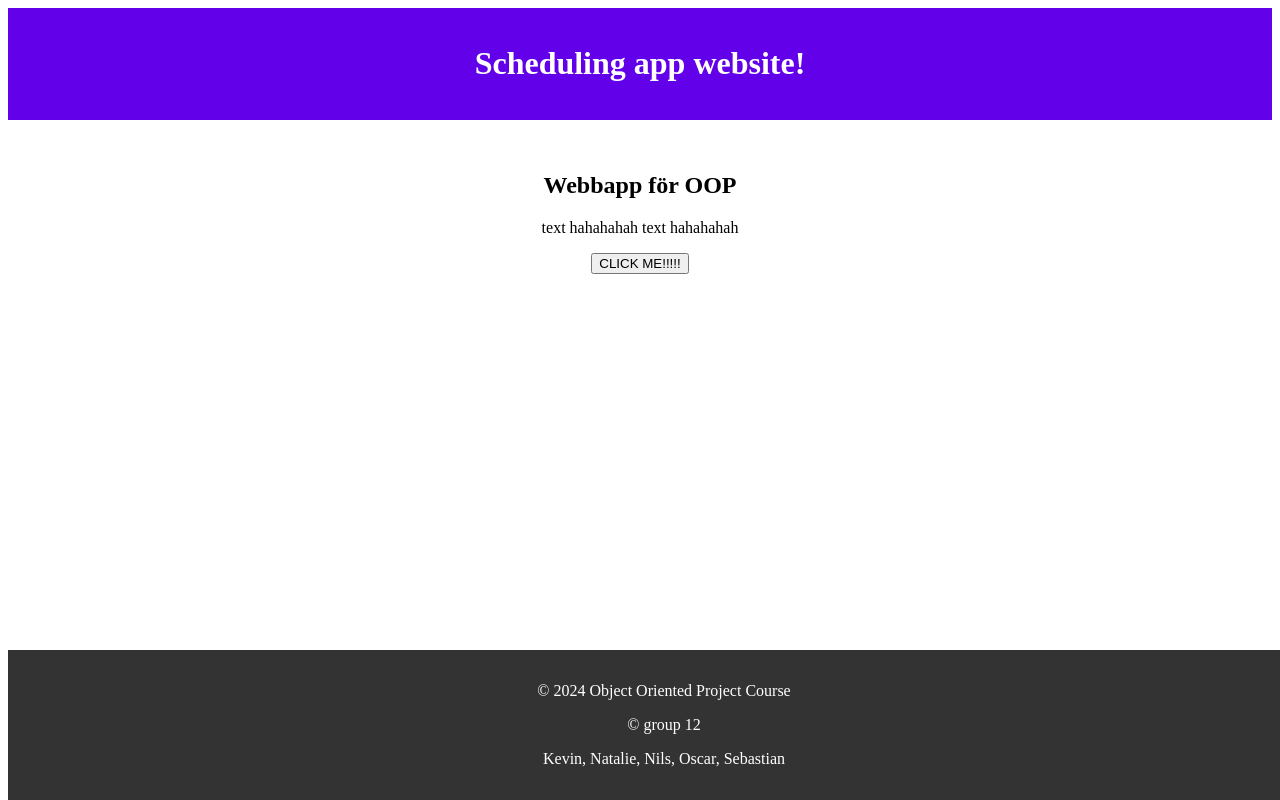
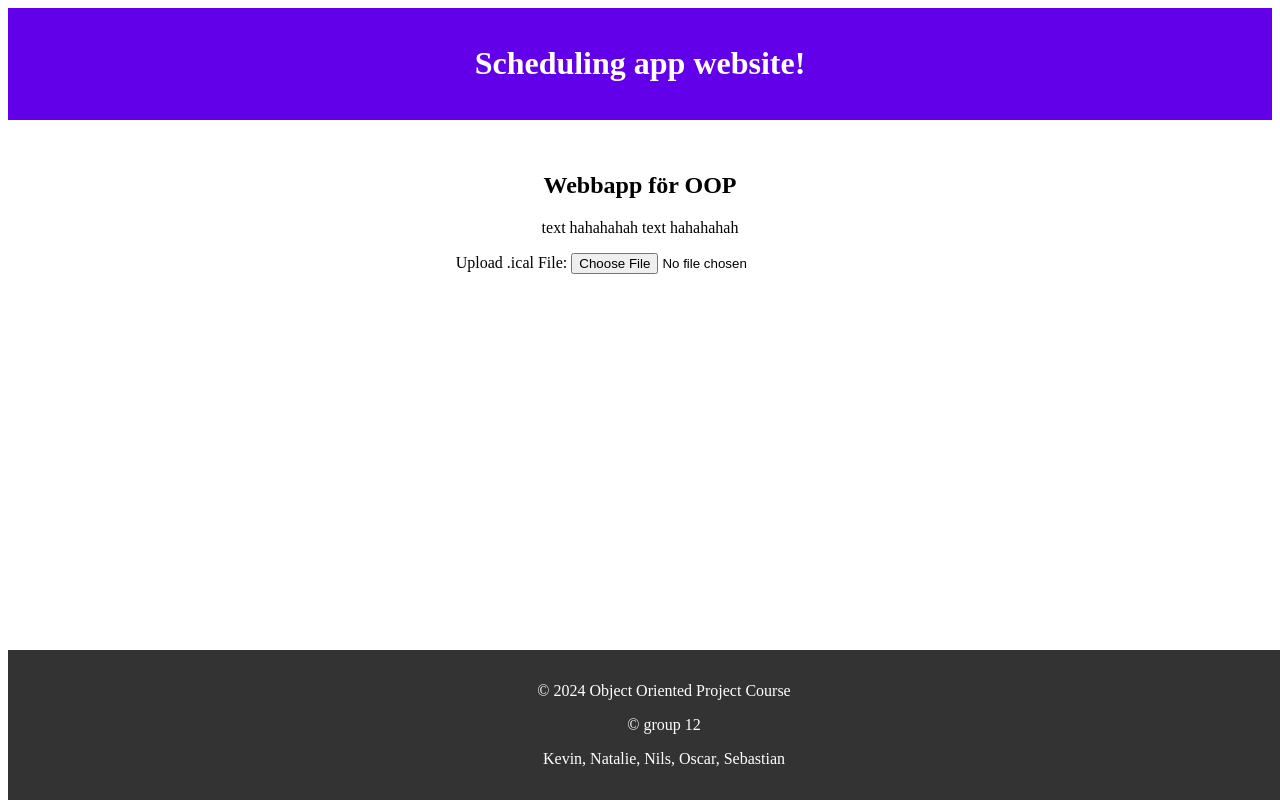
Before and after one commit to kevinpettersson/scheduling-application, a SvelteKit app in the folder timebridge-web/: page / in a window 1280 px wide. Built offline with nearby package versions, Linux system fonts and the light colour scheme.

Commit message:
Har laggt till funktionalitet för .ical

```diff
--- a/timebridge-web/src/routes/+page.svelte
+++ b/timebridge-web/src/routes/+page.svelte
@@ -1,6 +1,20 @@
 <script>
-    let messege = "Webbapp för OOP"
+    let content = "";
+
+    function handleFile(event){
+        const file = event.target.files[0];
+        if (file){
+            const reader = new FileReader();
+            reader.onload = () => {
+                content = reader.result;
+                console.log('File content:',content)
+            };
+            reader.readAsText(file);
+            }
+    }
+
 </script>
+
 
 <style>
     body {
@@ -41,14 +55,19 @@
 
 <main>
     <h2>
-        {messege}
+        Webbapp för OOP
     </h2>
     <p>
         text hahahahah text hahahahah
     </p>
     <!-- INTERACTIVE COMPONENTS HERE -->
-     <button on:click={() => alert('ButtonHasBeen clicked but does it do anythin?!')}>CLICK ME!!!!!</button>
 
+    <label for="ical-file">Upload .ical File: </label>
+        <input type="file" id="ical-file" accept=".ical" on:change={handleFile}/>
+        {#if content}
+        <p> .ical file content loaded succesfully!</p>
+
+        {/if}
 </main>
 
 <footer>
```
